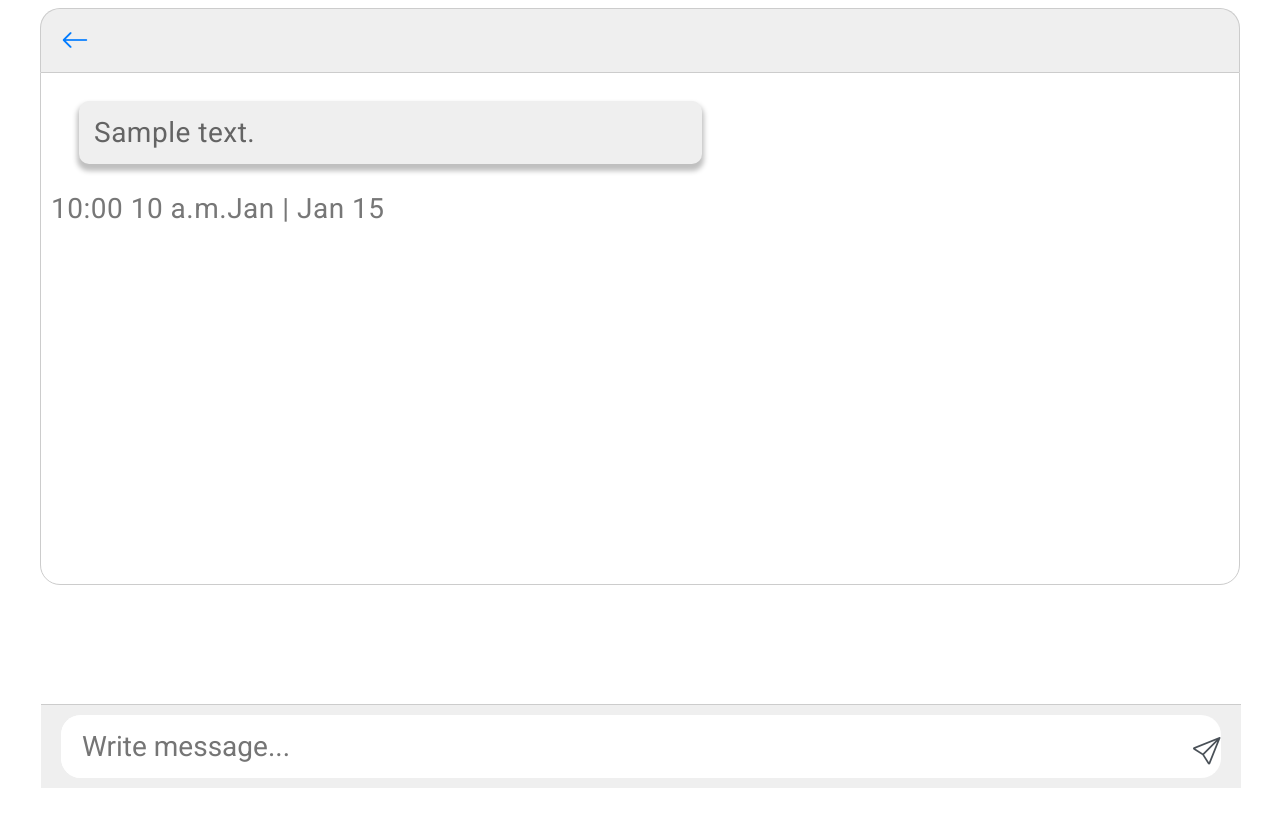
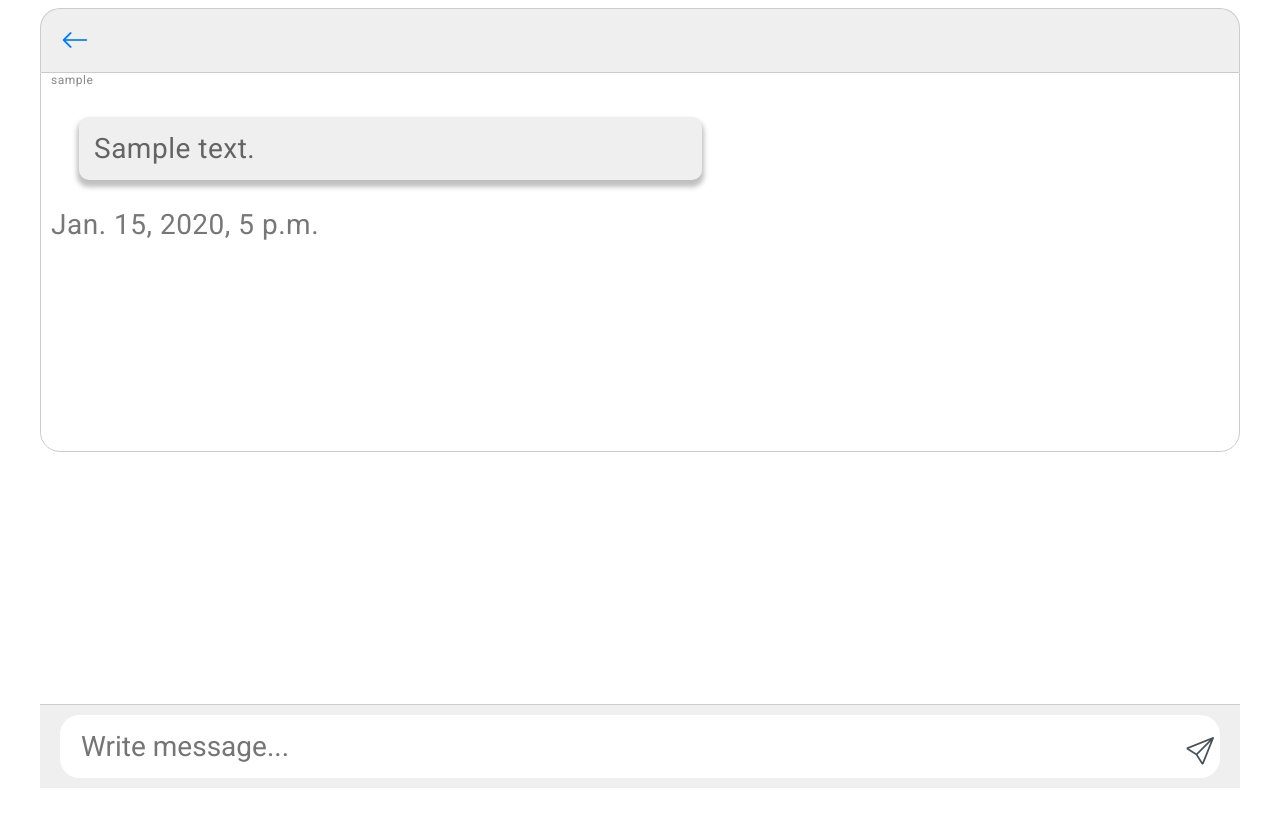
Before and after one commit to nospring2902/WebChat-with-AI-Gen, a Django app: page /thread/1/ in a window 1280 px wide. Run offline with Django 4.2, Linux system fonts and the light colour scheme; a user stored in the database is signed in; tables that the repository leaves empty hold one stand-in row (values such as "Sample post"); some libraries are stand-ins or nearby versions.

Commit message:
Chat go chat

```diff
--- a/ASAP/settings.py
+++ b/ASAP/settings.py
@@ -108,7 +108,7 @@ AUTH_PASSWORD_VALIDATORS = [
 
 LANGUAGE_CODE = 'en-us'
 
-TIME_ZONE = 'UTC'
+TIME_ZONE = 'Asia/Ho_Chi_Minh'
 
 USE_I18N = True
 
--- a/static/css/chat.css
+++ b/static/css/chat.css
@@ -201,6 +201,8 @@ p {
 .outgoing-chats-msg p {
     background-image: linear-gradient(45deg, #ee087f 0%, #DD2A7B 25%, #9858ac 50%, #8134AF 75%, #515BD4 100%);
     color: #fff;
+
+
     border-radius: 10px;
     font-size: 14px;
     padding: 1rem;
--- a/techbridge/views.py
+++ b/techbridge/views.py
@@ -148,4 +148,5 @@ def thread_view(request, thread_id):
         'first_message': first_message,
         'messages': messages,
         'group': group,
+        'user_id': request.user.id,
     })
--- a/templates/chat.html
+++ b/templates/chat.html
@@ -63,7 +63,7 @@
                   <div class="outgoing-chats-msg">
                     <p>{{ message.message_content }}</p>
                     {% if message.timestamp %}
-                      <span class="time">{{ message.timestamp|date:"H:i PM | M d" }}</span>
+                      <span class="time">{{ message.timestamp }}</span>
                     {% endif %}
                   </div>
                 </a>
@@ -79,7 +79,7 @@
                     <p>{{ message.message_content }}</p>
                   </a>
                     {% if message.timestamp %}
-                      <span class="time">{{ message.timestamp|date:"H:i PM | M d" }}</span>
+                      <span class="time">{{ message.timestamp}}</span>
                     {% endif %}
                   </div>
                 </div>
--- a/templates/create_groupchat.html
+++ b/templates/create_groupchat.html
@@ -4,7 +4,7 @@
     <meta charset="UTF-8">
     {% load static %}
     <meta name="viewport" content="width=device-width, initial-scale=1.0">
-    <title>Tạo nhóm chat mới</title>
+
     <style>
         body {
             font-family: Arial, sans-serif;
--- a/templates/prebase.html
+++ b/templates/prebase.html
@@ -6,7 +6,7 @@
     {% load static %}
 
     <!--====== Title ======-->
-    <title>Techbridge</title>
+
 
     <meta name="description" content="" />
     <meta name="viewport" content="width=device-width, initial-scale=1" />
--- a/templates/thread.html
+++ b/templates/thread.html
@@ -3,64 +3,97 @@
 <head>
   <link rel="stylesheet" href="/static/css/chat.css" />
   <link rel="stylesheet" href="https://cdn.jsdelivr.net/npm/bootstrap-icons@1.9.1/font/bootstrap-icons.css" />
+  <style>
+    .your-account {
+      font-size: 12px; /* Smaller text */
+      color: #888; /* Gray color for better aesthetics */
+      margin-bottom: 2px; /* Less space between the name and the chat box */
+      margin-right: 10px; /* Aligns the name with the chat box */
+      text-align: right;
+    }
+
+    .sender-name {
+      font-size: 12px;
+      color: #888;
+      margin-bottom: 2px;
+      margin-left: 10px;
+    }
+
+    .outgoing-chats, .received-chats {
+      margin-bottom: 30px; /* Adds larger spacing between messages */
+    }
+
+    .message-link {
+      text-decoration: none;
+      color: inherit; /* Keeps the text color the same as the surrounding text */
+    }
+  </style>
 </head>
 <body>
   <div class="container">
     <div class="msg-header">
+      <div class="container1">
         <a href="{% url 'chat' group.id %}" class="back-button">
           <i class="bi bi-arrow-left"></i>
         </a>
-      <div class="active">
 
       </div>
     </div>
+
     <div class="chat-page">
       <div class="msg-inbox">
-        <div class="msg-page">
+        <div class="msg-page" id="messageContainer">
 
-          <!--Display the first message-->
+          <!-- Hiển thị tin nhắn đầu tiên -->
           <div class="received-chats">
+            <div class="sender-name">{{ first_message.sender.username }}</div>
             <div class="received-msg">
               <div class="received-msg-inbox">
                 <p>{{ first_message.message_content }}</p>
                 {% if first_message.timestamp %}
-                  <span class="time">{{ first_message.timestamp|date:"H:i PM | M d" }}</span>
+                  <span class="time">{{ first_message.timestamp }}</span>
                 {% endif %}
               </div>
             </div>
           </div>
 
-          <div class="msg-page">
           {% for message in messages %}
           {% if message != first_message %}
-                {% if message.sender == user.username %}
+            {% if message.sender_id == user_id %}
               <!-- Outgoing messages -->
               <div class="outgoing-chats">
+                <div class="your-account">You</div>
+                <a href="{% url 'thread' message.thread.id %}" class="message-link">
                   <div class="outgoing-msg">
                     <div class="outgoing-chats-msg">
                       <p>{{ message.message_content }}</p>
                       {% if message.timestamp %}
-                            <span class="time">{{ message.timestamp|date:"H:i PM | M d" }}</span>
+                        <span class="time">{{ message.timestamp }}</span>
                       {% endif %}
                     </div>
                   </div>
+                </a>
               </div>
             {% else %}
               <!-- Incoming messages -->
               <div class="received-chats">
+                <div class="sender-name">{{ message.sender.username }}</div>
+                <a href="{% url 'thread' message.thread.id %}" class="message-link">
                   <div class="received-msg">
                     <div class="received-msg-inbox">
                       <p>{{ message.message_content }}</p>
                       {% if message.timestamp %}
-                          <span class="time">{{ message.timestamp|date:"H:i PM | M d" }}</span>
+                        <span class="time">{{ message.timestamp}}</span>
                       {% endif %}
                     </div>
                   </div>
+                </a>
               </div>
             {% endif %}
           {% endif %}
           {% endfor %}
 
+        </div>
       </div>
 
       <form method="post" action="{% url 'thread' thread.id %}">
@@ -71,17 +104,40 @@
               type="text"
               name="message_content"
               class="form-control"
+              id="messageInput"
               placeholder="Write message..."
             />
-
-              <span class="input-group-text send-icon">
+            <button type="submit" class="input-group-text send-icon">
               <i class="bi bi-send"></i>
-              </span>
+            </button>
           </div>
         </div>
       </form>
     </div>
   </div>
-  </div>
+
+  <script>
+    // Scroll to the bottom of the message container
+    function scrollToBottom() {
+      const messageContainer = document.getElementById('messageContainer');
+      messageContainer.scrollTop = messageContainer.scrollHeight;
+    }
+
+    // Call the scrollToBottom function when the page loads
+    window.onload = scrollToBottom;
+
+    // Call the scrollToBottom function when a new message is added
+    document.getElementById('messageForm').addEventListener('submit', function() {
+      setTimeout(scrollToBottom, 100); // Adjust the timeout if needed
+    });
+
+    // Handle the Enter key press
+    document.getElementById('messageInput').addEventListener('keydown', function(event) {
+      if (event.key === 'Enter') {
+        event.preventDefault();  // Prevent the default action (new line)
+        document.getElementById('messageForm').submit();  // Submit the form
+      }
+    });
+  </script>
 </body>
 </html>
```
Also changed, not shown: templates/dashboard.html (+9 -16 lines). Lines whose indentation alone changed are shown as unchanged.
